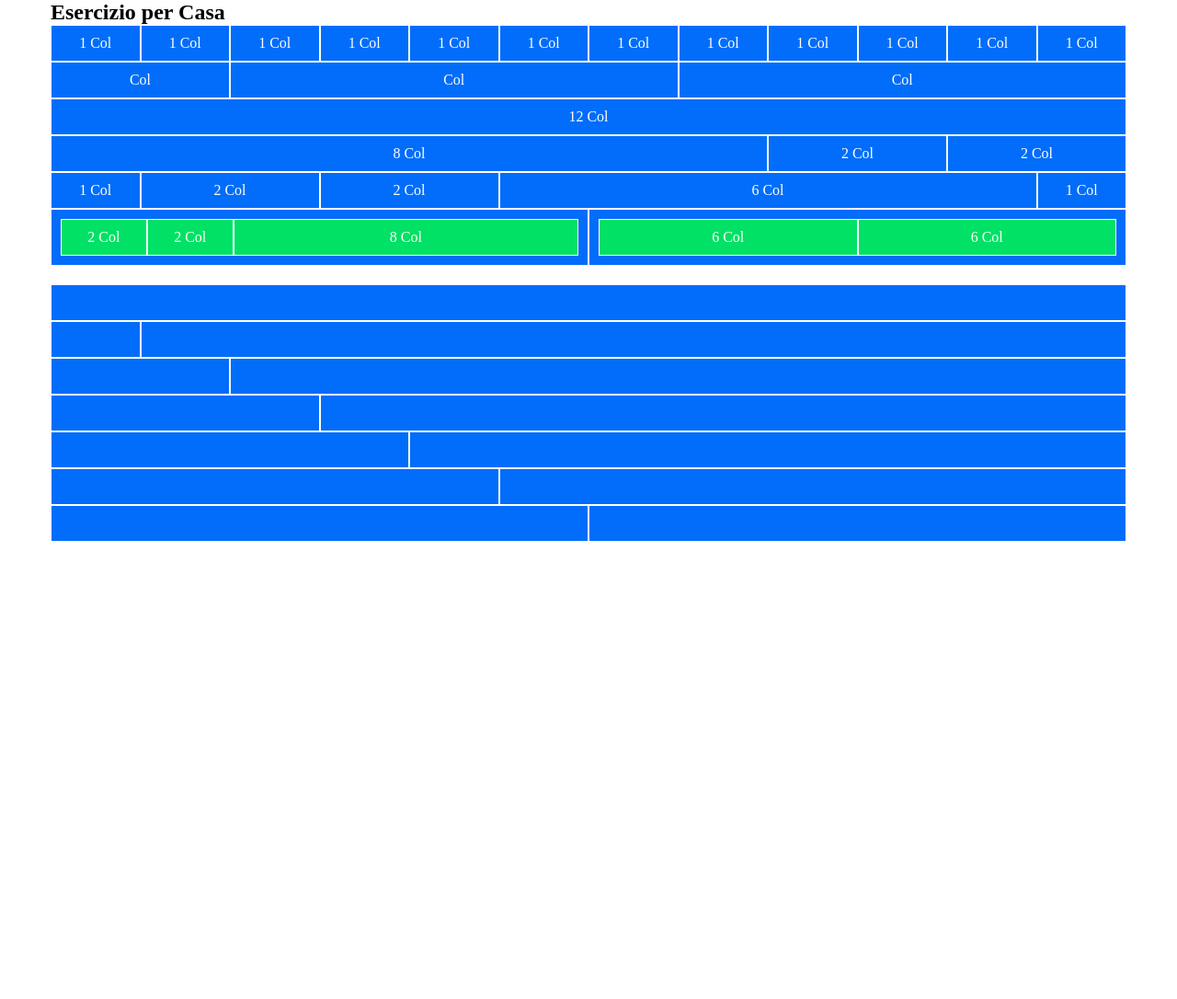
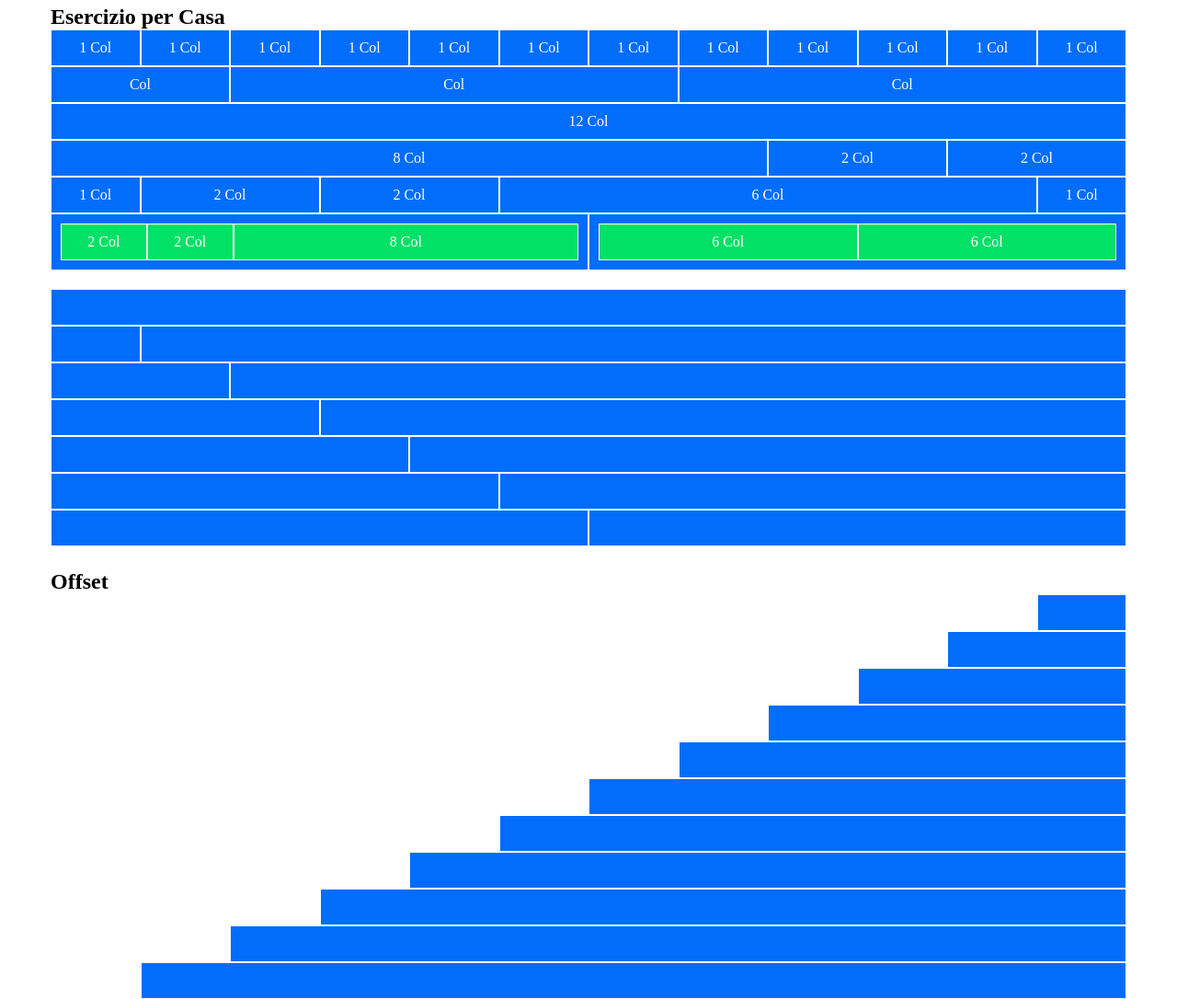
Before and after one commit to simone-danzeri/html-css-12bool, a plain HTML site: page index.html in a window 1280 px wide. Shown: the whole page at 92% size. Before the commit the page ends 800 px from the top, so only its background shows below. Drawn offline with Linux system fonts and the light colour scheme.

Commit message:
feat: add offset section

```diff
--- a/index.html
+++ b/index.html
@@ -207,6 +207,87 @@
                 </div>
             </div>
         </div>
+
+        <div class="container margin-top"> <!-- Sezione Offset-->
+            <h2>Offset</h2>
+            <div class="row">
+                <div class="col-xs-1 col-xs-offset-11">
+                    <div class="box">
+                        <span class="color-transparent">1 Col</span>
+                    </div>
+                </div>
+            </div>
+            <div class="row">
+                <div class="col-xs-2 col-xs-offset-10">
+                    <div class="box">
+                        <span class="color-transparent">2 Col</span>
+                    </div>
+                </div>
+            </div>
+            <div class="row">
+                <div class="col-xs-3 col-xs-offset-9">
+                    <div class="box">
+                        <span class="color-transparent">3 Col</span>
+                    </div>
+                </div>
+            </div>
+            <div class="row">
+                <div class="col-xs-4 col-xs-offset-8">
+                    <div class="box">
+                        <span class="color-transparent">4 Col</span>
+                    </div>
+                </div>
+            </div>
+            <div class="row">
+                <div class="col-xs-5 col-xs-offset-7">
+                    <div class="box">
+                        <span class="color-transparent">5 Col</span>
+                    </div>
+                </div>
+            </div>
+            <div class="row">
+                <div class="col-xs-6 col-xs-offset-6">
+                    <div class="box">
+                        <span class="color-transparent">6 Col</span>
+                    </div>
+                </div>
+            </div>
+            <div class="row">
+                <div class="col-xs-7 col-xs-offset-5">
+                    <div class="box">
+                        <span class="color-transparent">7 Col</span>
+                    </div>
+                </div>
+            </div>
+            <div class="row">
+                <div class="col-xs-8 col-xs-offset-4">
+                    <div class="box">
+                        <span class="color-transparent">8 Col</span>
+                    </div>
+                </div>
+            </div>
+            <div class="row">
+                <div class="col-xs-9 col-xs-offset-3">
+                    <div class="box">
+                        <span class="color-transparent">9 Col</span>
+                    </div>
+                </div>
+            </div>
+            <div class="row">
+                <div class="col-xs-10 col-xs-offset-2">
+                    <div class="box">
+                        <span class="color-transparent">10 Col</span>
+                    </div>
+                </div>
+            </div>
+            <div class="row">
+                <div class="col-xs-11 col-xs-offset-1">
+                    <div class="box">
+                        <span class="color-transparent">11 Col</span>
+                    </div>
+                </div>
+            </div>
+        </div>
     </main>
 </body>
 </html>
--- a/style.css
+++ b/style.css
@@ -17,3 +17,7 @@
 .color-transparent{
     color: transparent;
 }
+
+h2{
+    padding-top: 5px;
+}
```
